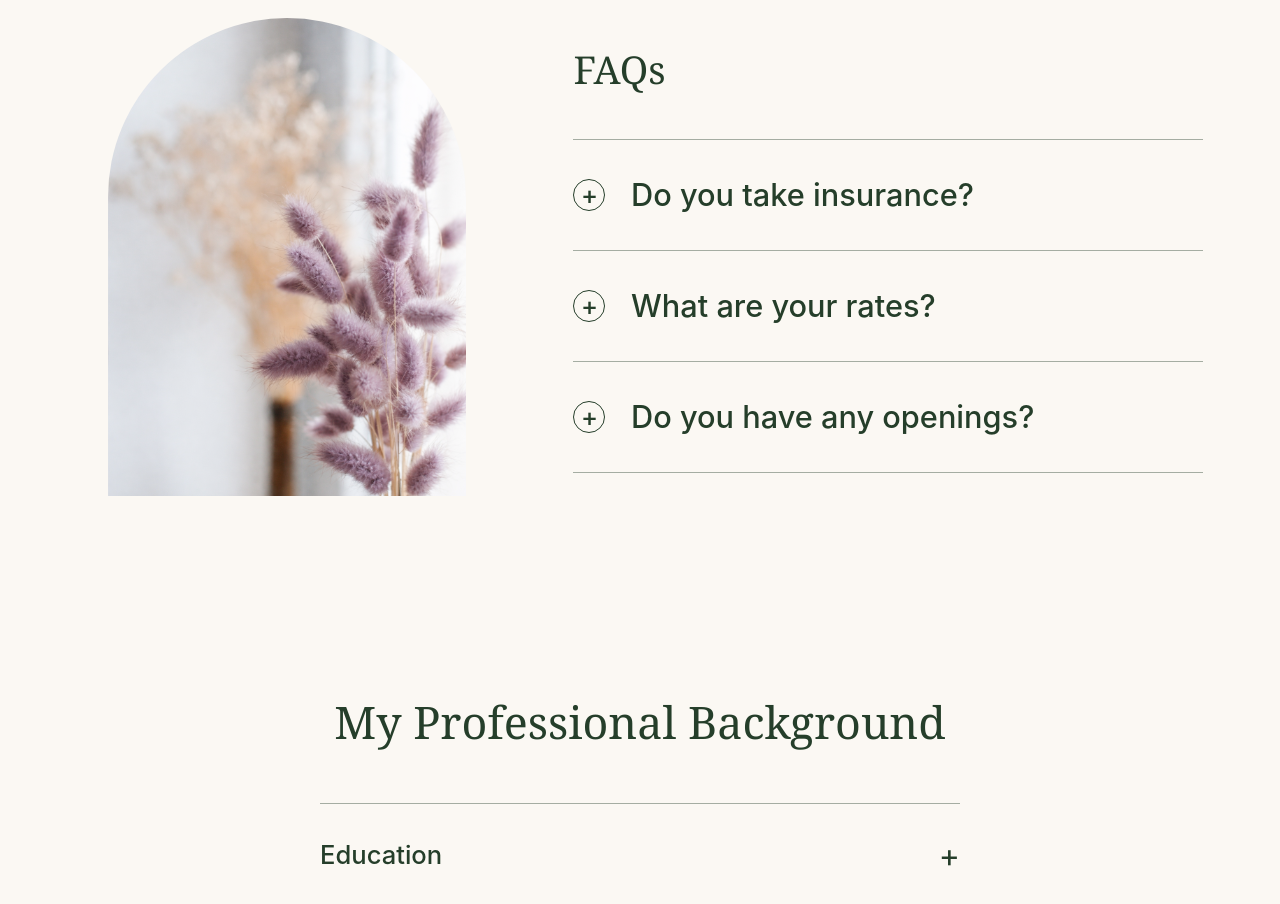
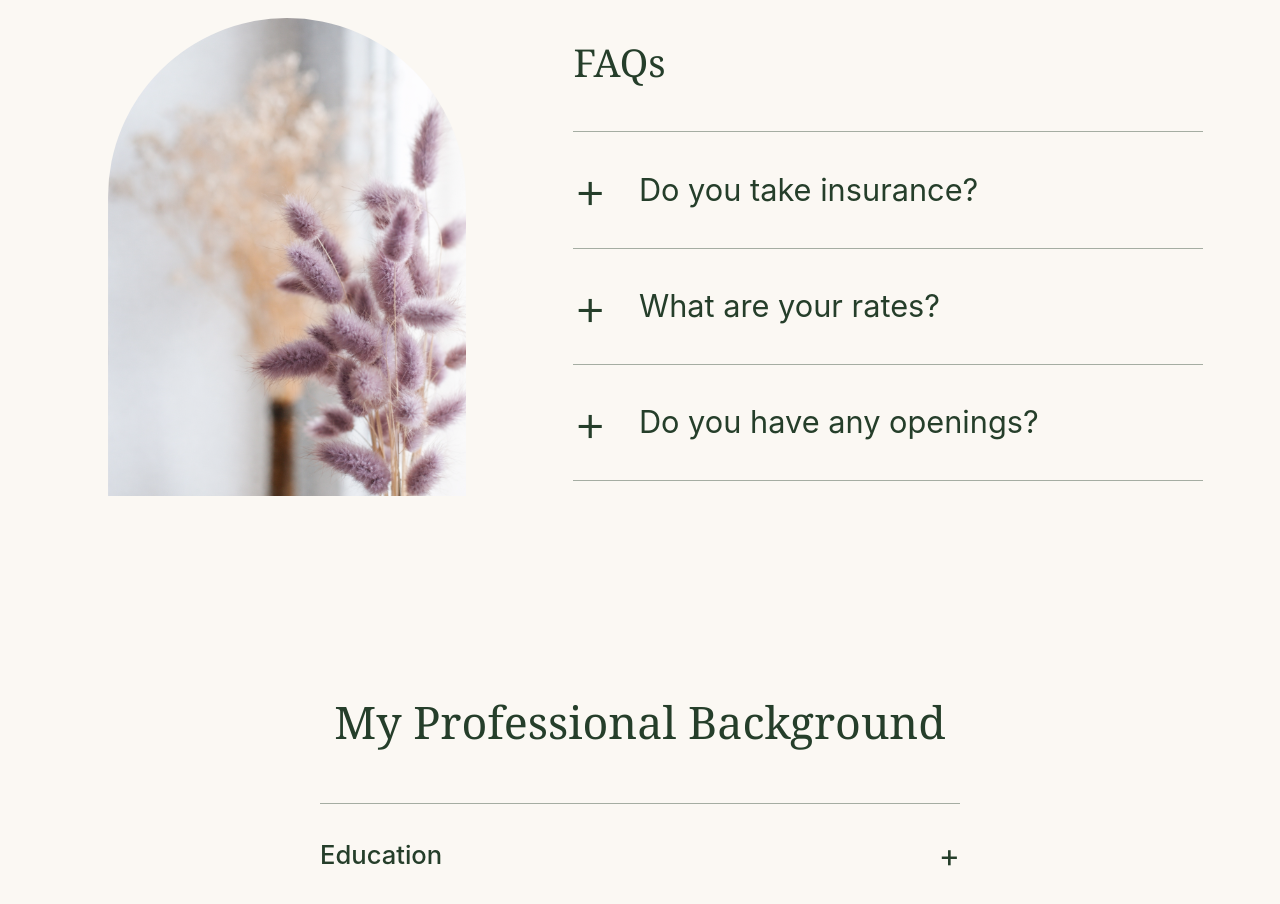
Before and after one commit to jacksyswain/lilca_homepage, a Next.js app: page / in a window 1280 px wide. Shown: the part 4200-5104 px from the top of the page. Built offline with nearby package versions, Linux system fonts and the light colour scheme.

Commit message:
new update

```diff
--- a/app/components/FAQ.jsx
+++ b/app/components/FAQ.jsx
@@ -4,18 +4,9 @@ import { useState } from "react";
 import RevealItem from "./RevealItem";
 
 const faqs = [
-  {
-    q: "Do you take insurance?",
-    a: "Answer goes here.",
-  },
-  {
-    q: "What are your rates?",
-    a: "Answer goes here.",
-  },
-  {
-    q: "Do you have any openings?",
-    a: "Answer goes here.",
-  },
+  { q: "Do you take insurance?", a: "Answer goes here." },
+  { q: "What are your rates?", a: "Answer goes here." },
+  { q: "Do you have any openings?", a: "Answer goes here." },
 ];
 
 export default function FAQ() {
@@ -27,13 +18,10 @@ export default function FAQ() {
       <div
         className="
           max-w-screen-2xl mx-auto
-          px-[6vw]
-          py-[12vh]
-          flex flex-col
-          lg:flex-row
+          px-[6vw] py-[12vh]
+          flex flex-col lg:flex-row
           items-center
-          gap-[8vh]
-          lg:gap-[6vw]
+          gap-[8vh] lg:gap-[6vw]
         "
       >
         {/* IMAGE BLOCK */}
@@ -46,7 +34,7 @@ export default function FAQ() {
                 rounded-t-[999px]
                 overflow-hidden
                 bg-sand
-                transition-transform duration-500 ease-out
+                transition-transform duration-500
                 ${open !== null ? "scale-[1.04]" : "scale-100"}
               `}
               style={{
@@ -65,6 +53,8 @@ export default function FAQ() {
               FAQs
             </h2>
           </RevealItem>
+
+          {/* TOP LINE */}
           <div className="border-t border-textDark/40">
             {faqs.map((item, i) => (
               <RevealItem key={i} delay={baseDelay + 0.02 * i}>
@@ -74,26 +64,23 @@ export default function FAQ() {
                     className="
                       w-full
                       py-[4vh]
-            flex items-center gap-[1.6rem]
+                      flex items-center gap-[2rem]
                       text-left
-            font-medium
                     "
                   >
-          {/* PLUS / MINUS ICON */}
+                    {/* BIG + / − ICON (NO BORDER) */}
                     <span
                       className="
-              flex items-center justify-center
-              w-8 h-8
-              border border-textDark
-              rounded-full
-              text-[1.6rem]
+                        text-textDark
                         leading-none
+                        font-light
+                        text-[clamp(3.2rem,3.8vw,3.8rem)]
                       "
                     >
                       {open === i ? "−" : "+"}
                     </span>
 
-          {/* QUESTION TEXT — BIG */}
+                    {/* QUESTION */}
                     <span className="text-[clamp(1.8rem,2.4vw,2.2rem)]">
                       {item.q}
                     </span>
@@ -102,7 +89,7 @@ export default function FAQ() {
                   {open === i && (
                     <p
                       className="
-              pl-[4.2rem]
+                        pl-[4.6rem]
                         pb-[4vh]
                         text-[clamp(1.3rem,1.6vw,1.5rem)]
                         leading-relaxed
@@ -116,9 +103,6 @@ export default function FAQ() {
               </RevealItem>
             ))}
           </div>
-
-
-
         </div>
       </div>
     </section>
```
Lines whose indentation alone changed are shown as unchanged.
